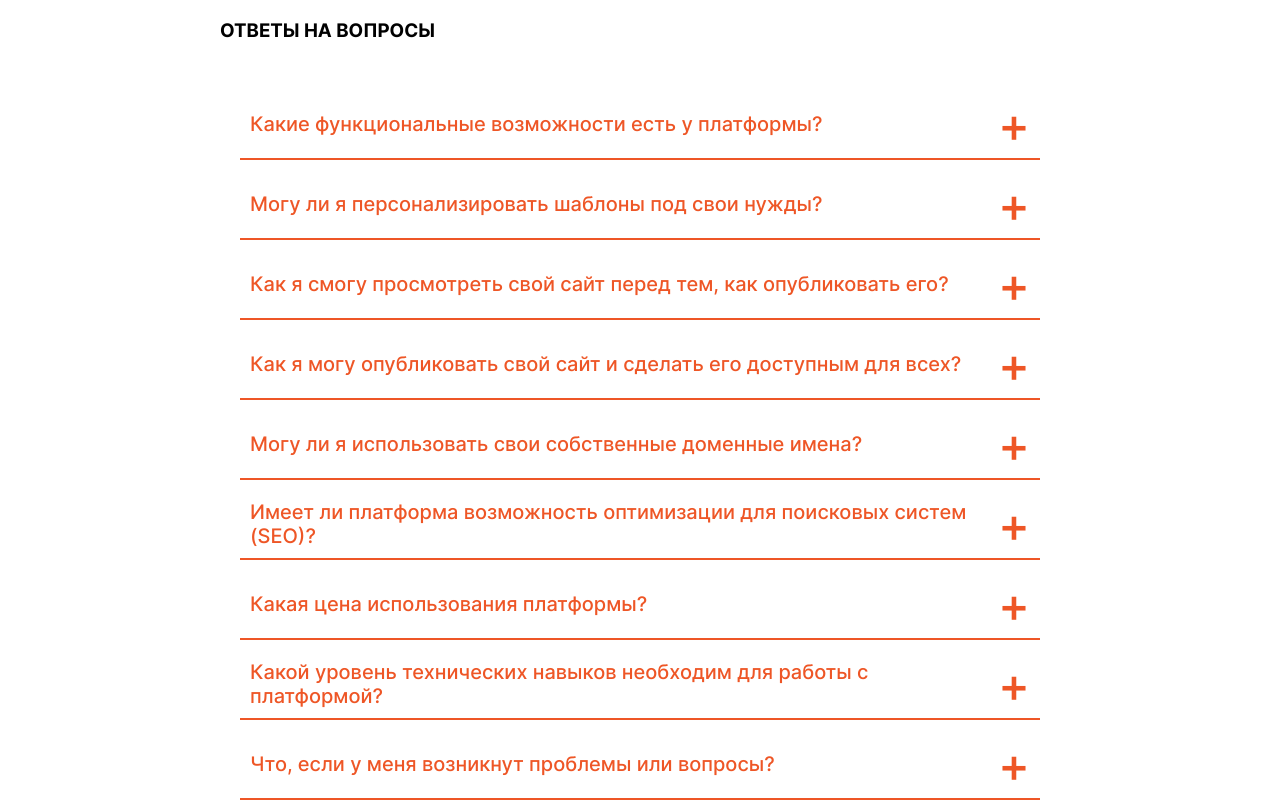
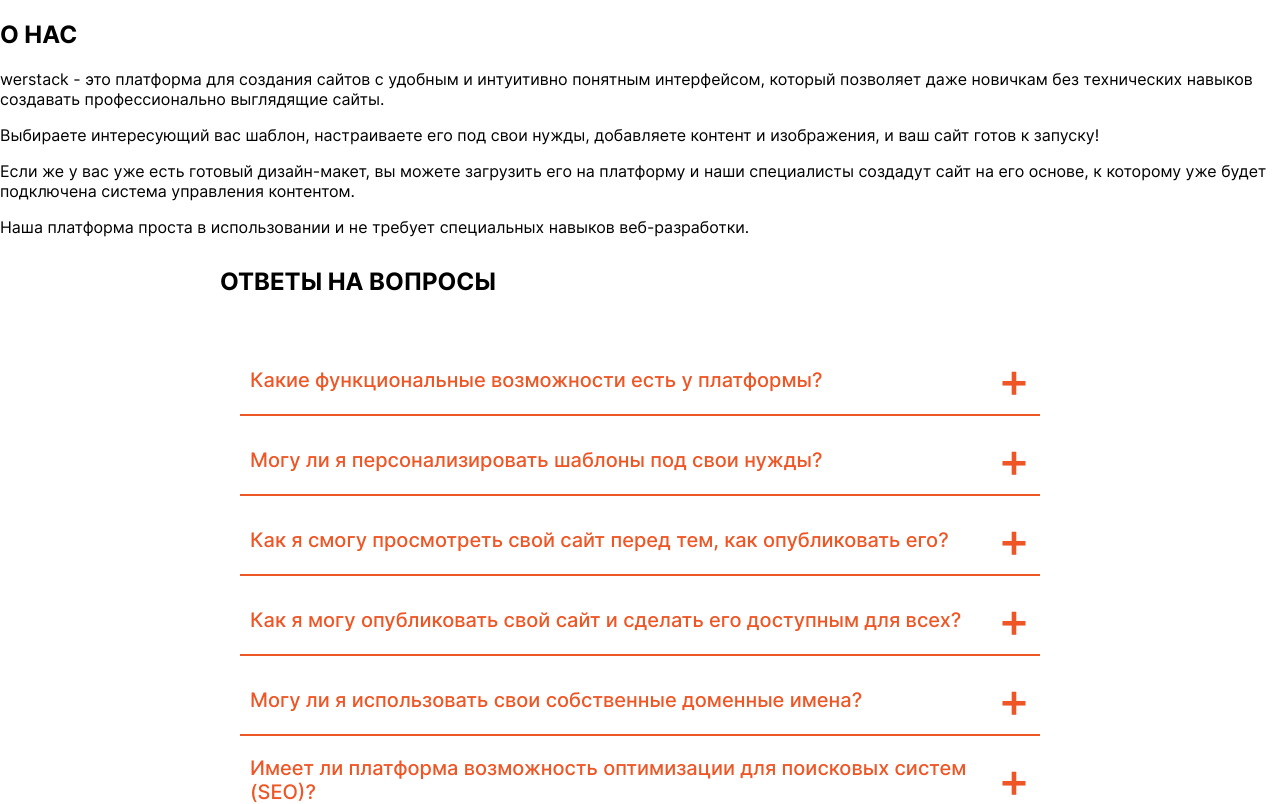
Before and after one commit to WadimSh/werstack, a React (Create React App) app: page / in a window 1280 px wide. Shown: the top 804 px of the page. Built offline with nearby package versions, Linux system fonts and the light colour scheme.

Commit message:
feat: сделан элемент description

```diff
--- a/src/App.jsx
+++ b/src/App.jsx
@@ -2,6 +2,7 @@ import { useState } from 'react';
 import { config, ConfigContext } from './contexts/contexts';
 
 //import LetStart from './components/let-start/let-start';
+import About from './components/about/about';
 import FAQ from './components/faq/faq';
 
 import './App.css';
@@ -12,6 +13,7 @@ function App() {
   return (
     <div className="app">
       <ConfigContext.Provider value={config[lang]}>
+        <About />
         <FAQ />
       </ConfigContext.Provider>
     </div>
--- a/src/components/about/about.jsx
+++ b/src/components/about/about.jsx
@@ -0,0 +1,21 @@
+import { useContext } from 'react';
+import { ConfigContext } from '../../contexts/contexts';
+
+import Title from '../../ui/title/title';
+import Description from '../../ui/description/description';
+
+const About = () => {
+  const config = useContext(ConfigContext);
+  const { title, description } = config.adout;
+
+ return (
+   <section>
+      <Title level={2}>{title}</Title>
+      <Description
+       texts={description}
+      />
+   </section>
+ );
+};
+
+export default About;
--- a/src/components/faq/faq.jsx
+++ b/src/components/faq/faq.jsx
@@ -10,7 +10,7 @@ const FAQ = () => {
 
  return (
    <section>
-      <Title level={3}>ОТВЕТЫ НА ВОПРОСЫ</Title>
+      <Title level={2}>{title}</Title>
       <Accordion
         faqs={list}
       />
--- a/src/ui/description/description.jsx
+++ b/src/ui/description/description.jsx
@@ -0,0 +1,13 @@
+import React from 'react';
+
+const Description = ({ texts }) => {
+  return (
+    <div>
+      {texts.map((text, index) => (
+        <p key={index} style={{ marginBottom: '10px' }}>{text}</p>
+      ))}
+    </div>
+  );
+};
+
+export default Description;
```
